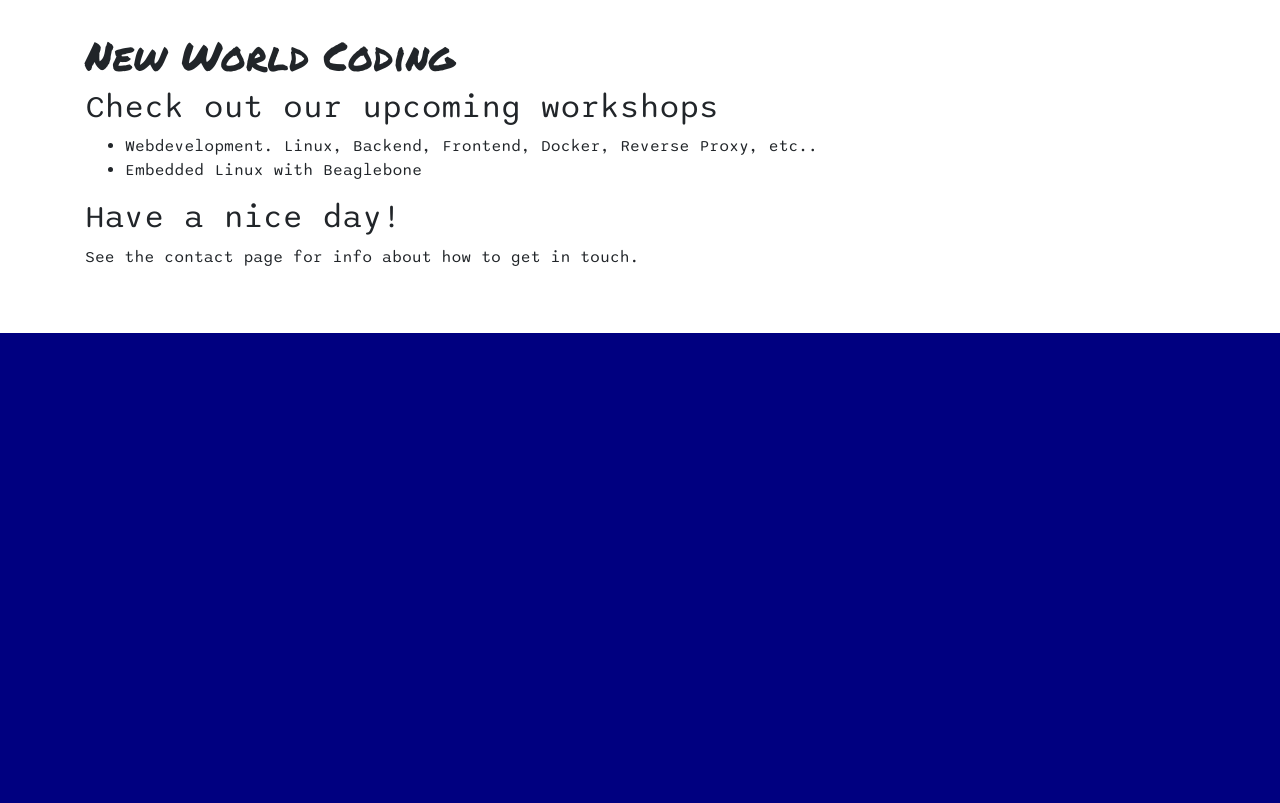
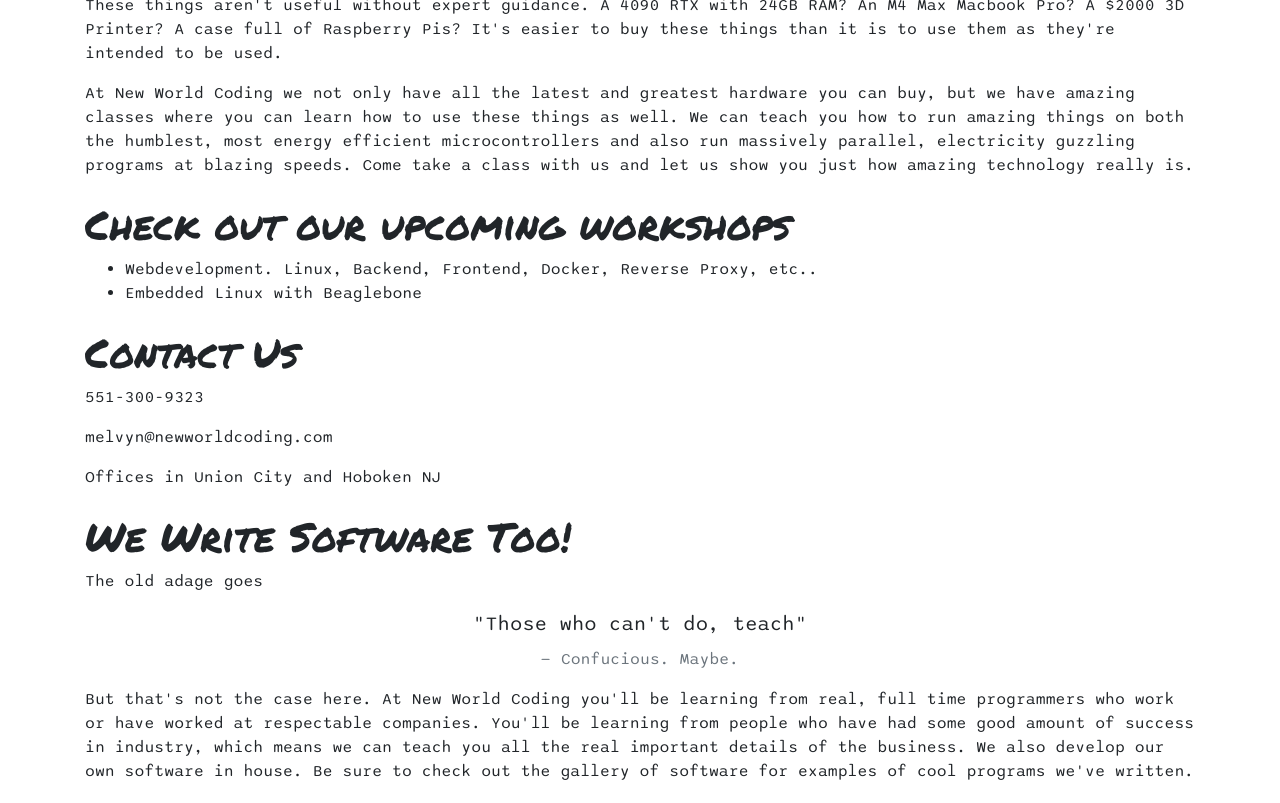
Before and after one commit to melvyniandrag/NewWorldCodingWebsite, a Django app: page / in a window 1280 px wide. Shown: the part 571-1374 px from the top of the page. Before the commit the page ends 904 px from the top, so only its background shows below. Run offline with Django 4.2, Linux system fonts and the light colour scheme; some libraries are stand-ins or nearby versions.

Commit message:
made some updates

```diff
--- a/main/mainapp/static/mainapp/css/style.css
+++ b/main/mainapp/static/mainapp/css/style.css
@@ -27,7 +27,7 @@
 
 body {
   font-family: 'SonoRegular', sans-serif;
-  margin-top: 150px;
+  margin-top: 100px;
 }
 
 h1{
@@ -35,15 +35,23 @@ h1{
 }
 
 .navbar {
-  box-shadow: 2px 2px #00ffff;
+  box-shadow: 2px 2px #000000;
   opacity: 1;
-  background: #DEEFF5DD;
-  .navbar .nav-item {
-    font-size: 1.4rem;
-    padding-right: 1.4rem;
-  }
+  background: ghostwhite;
 }
 
+.navbar-brand{
+  color: black !important;
+  font-size: 2.0rem;
+}
+
+.navbar-brand img{
+  margin-right: 0px;
+}
+
+.nav-link{
+  color: black !important;
+}
 
 #showcase {
   position: relative;
--- a/main/mainapp/templates/mainapp/base.html
+++ b/main/mainapp/templates/mainapp/base.html
@@ -20,11 +20,12 @@
 
 
   <body>
-    <nav class="navbar navbar-expand-md navbar-light fixed-top py-4" id="main-nav">
+    <nav class="navbar navbar-expand-lg navbar-light fixed-top py-2" id="main-nav">
       <div class="container">
 
         <a href="/" class="navbar-brand">
-          <img src="/static/mainapp/img/BlackShip.png" height="70" alt="logo">
+          <img src="/static/mainapp/img/BlackShip.png" height="60" alt="logo">
+          <span class="d-none d-md-inline">New World Coding</span>
         </a>
 
         <button class="navbar-toggler collapsed" data-toggle="collapse" data-target="#navbarCollapse">
@@ -35,17 +36,14 @@
             <li class="nav-item ml-auto">
               <a href="/" class="nav-link">Home</a>
             </li>
-            <li class="nav-item dropdown ml-auto">
-              <a class="nav-link dropdown-toggle" href="#" id="navbarDropdown" role="button" data-toggle="dropdown" aria-haspopup="true" aria-expanded="false">
-                Blog Post
-              </a>
-              <div class="dropdown-menu" aria-labelledby="navbarDropdown">
-	              <a href="/create" class="dropdown-item">Add Blog Post</a>
-                <a href="/list" class="dropdown-item">List Posts</a>
-              </div>
+            <li class="nav-item ml-auto">
+              <a href="/" class="nav-link">Teaching</a>
             </li>
             <li class="nav-item ml-auto">
-              <a href="{% url 'logout' %}?next={{ request.path }}" class="nav-link">Logout</a>
+              <a href="/" class="nav-link">Software</a>
+            </li>
+            <li class="nav-item ml-auto">
+              <a href="/" class="nav-link">Contact</a>
             </li>
           </ul>
         </div>
--- a/main/mainapp/templates/mainapp/home_view.html
+++ b/main/mainapp/templates/mainapp/home_view.html
@@ -8,13 +8,13 @@
   <div class="primary-overlay text-white">
     <div class="container h-100">
       <div class="row h-100">
-        <div class="col-lg-6 text-center d-flex align-items-center">
+        <div class="col-md-6 text-center d-flex align-items-center">
           <div>
-            <h1 class="display-3">New World Coding</h1>
+            <h1 class="display-4">New World Coding</h1>
             <p class="display-5">Extraordinary technical classes for the ambitious.</p>
           </div>
         </div>
-        <div class="col-lg-6 text-center d-none d-lg-flex align-items-center">
+        <div class="col-md-6 text-center d-none d-md-flex align-items-center">
           <video autoplay loop muted playsinline class="responsive-video">
             <source src="{% static 'mainapp/video/new_world_coding_website_vid.mp4' %}" type="video/mp4">
             Your browser does not support the video tag.
@@ -26,29 +26,60 @@
 </section>
 
 
-<section class="py-5">
+<section class="py-1">
     <div class="container">
         <div class="row">
             <div class="col">
-
-            </div>
-        </div>
-        <div class="row">
-            <div class="col">
-                <h1> New World Coding</h1>
-                <h2> Check out our upcoming workshops</h2>
-                <ul>
-                    <li>Webdevelopment. Linux, Backend, Frontend, Docker, Reverse Proxy, etc..</li>
-                    <li>Embedded Linux with Beaglebone</li>
-                </ul>
-                <h2> Have a nice day!</h2>
-                <p> See the contact page for info about how to get in touch.</p>
-
-
-
+                <h1> Mission Statement</h2>
+                <p> These things aren't useful without expert guidance. A 4090 RTX with 24GB RAM?  An M4 Max Macbook Pro? A $2000 3D Printer? A case full of Raspberry Pis? It's easier to buy these things than it is to use them as they're intended to be used.</p>
+                <p> At New World Coding we not only have all the latest and greatest hardware you can buy, but we have amazing classes where you can learn how to use these things as well. We can teach you how to run amazing things on both the humblest, most energy efficient microcontrollers and also run massively parallel, electricity guzzling programs at blazing speeds. Come take a class with us and let us show you just how amazing technology really is.</p>
             </div>
         </div>
     </div>
 </section>
 
+
+<section class="py-1">
+    <div class="container">
+        <div class="row">
+            <div class="col">
+                <h1> Check out our upcoming workshops</h2>
+                <ul>
+                    <li>Webdevelopment. Linux, Backend, Frontend, Docker, Reverse Proxy, etc..</li>
+                    <li>Embedded Linux with Beaglebone</li>
+                </ul>
+            </div>
+        </div>
+    </div>
+</section>
+
+
+<section class="py-1">
+    <div class="container">
+        <div class="row">
+            <div class="col">
+                <h1> Contact Us</h2>
+                <p> 551-300-9323 </p>
+                <p> melvyn@newworldcoding.com </p>
+                <p> Offices in Union City and Hoboken NJ </p>
+            </div>
+        </div>
+    </div>
+</section>
+
+<section class="py-1">
+    <div class="container">
+        <div class="row">
+            <div class="col">
+                <h1> We Write Software Too!</h2>
+                <p> The old adage goes <p>
+                  <blockquote class="blockquote text-center">
+                    <p class="mb-0 fst-italic">"Those who can't do, teach"</p>
+                    <footer class="blockquote-footer mt-2">Confucious. Maybe.</footer>
+                  </blockquote>
+                  <p> But that's not the case here. At New World Coding you'll be learning from real, full time programmers who work or have worked at respectable companies. You'll be learning from people who have had some good amount of success in industry, which means we can teach you all the real important details of the business. We also develop our own software in house. Be sure to check out the gallery of software for examples of cool programs we've written.</p>
+            </div>
+        </div>
+    </div>
+</section>
 {% endblock content %}
```
Also changed, not shown: main/db.sqlite3.
